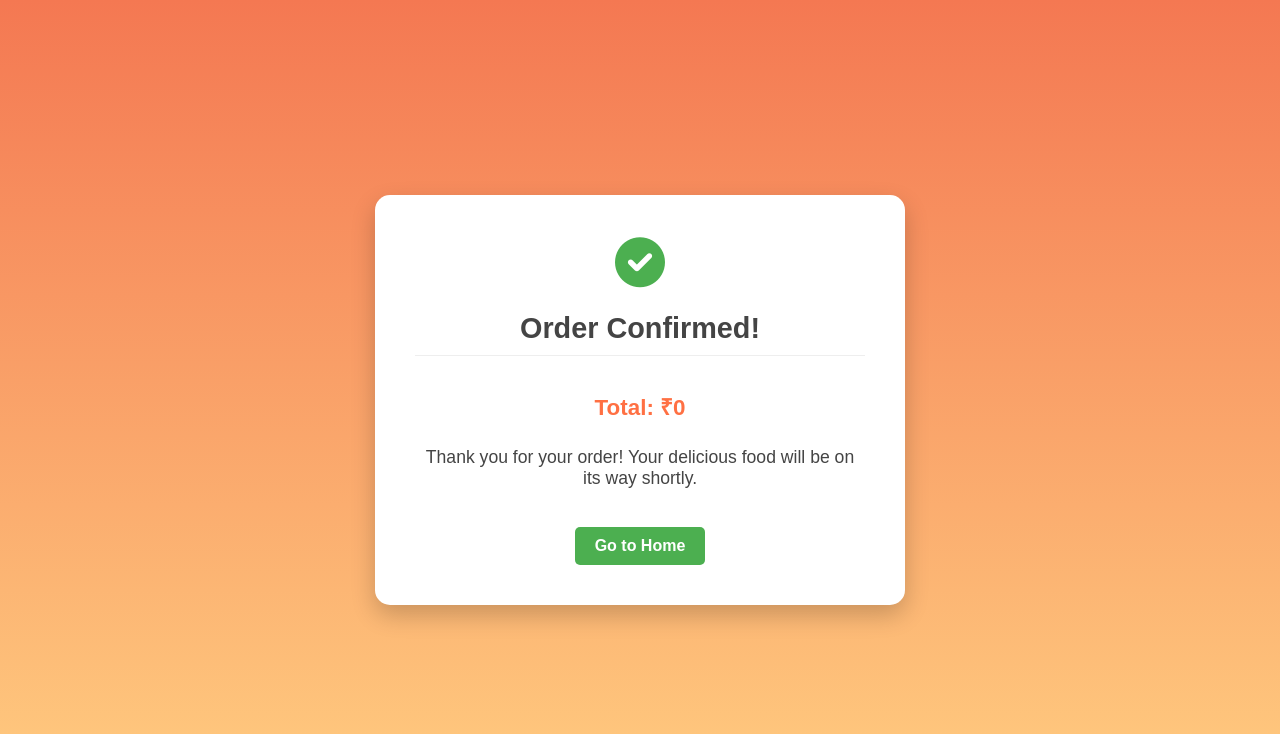
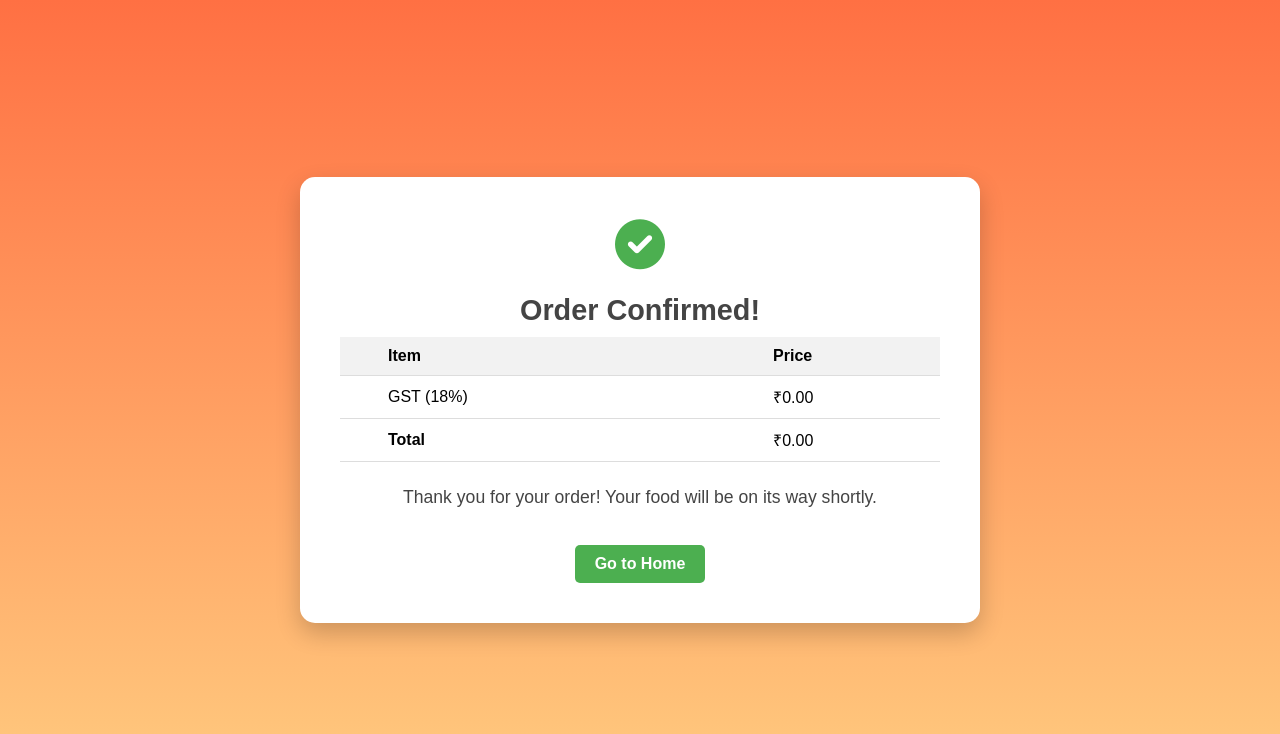
Before and after one commit to Gopinathojha/Start-up, a plain HTML site: page order-confirmation.html in a window 1280 px wide. Drawn offline with Linux system fonts and the light colour scheme.

Commit message:
Update order-confirmation.html

```diff
--- a/order-confirmation.html
+++ b/order-confirmation.html
@@ -9,7 +9,7 @@
         /* Background Gradient */
         body {
             font-family: Arial, sans-serif;
-            background: linear-gradient(180deg, #f47852, #ffcc80);
+            background: linear-gradient(180deg, #ff7043, #ffcc80);
             display: flex;
             justify-content: center;
             align-items: center;
@@ -25,7 +25,7 @@
             box-shadow: 0px 10px 25px rgba(0, 0, 0, 0.2);
             text-align: center;
             width: 90%;
-            max-width: 450px;
+            max-width: 600px;
             animation: fadeIn 1s ease-out;
         }
 
@@ -44,26 +44,42 @@
             font-size: 1.8rem;
         }
 
-        /* Order Summary */
-        .order-summary {
+        /* Order Summary Table */
+        table {
+            width: 100%;
+            border-collapse: collapse;
+            margin-bottom: 20px;
             text-align: left;
-            margin-bottom: 20px;
-            border-top: 1px solid #eee;
-            padding-top: 15px;
         }
 
-        .order-summary-item {
-            display: flex;
-            justify-content: space-between;
-            margin-bottom: 10px;
-            font-size: 1rem;
-            color: #555;
+        th,
+        td {
+            padding: 10px;
+            border-bottom: 1px solid #ddd;
         }
 
-        /* Total Amount Styling */
+        th {
+            background-color: #f2f2f2;
+            text-align: left;
+            font-weight: bold;
+        }
+
+        /* Align price column to the right */
+        td:nth-child(2),
+        th:nth-child(2) {
+            padding-left: 15rem;
+        }
+
+        td:nth-child(1),
+        th:nth-child(1) {
+            text-align: left;
+            padding-left: 3rem;
+        }
+
+
+        /* Final Amount Styling */
         .total-amount {
             font-size: 1.4rem;
-            font-weight: bold;
             color: #ff7043;
             margin-top: 15px;
         }
@@ -76,20 +92,20 @@
         }
 
         /* Go to Home Button */
-        .home-button {
+        .home-btn {
             display: inline-block;
             margin-top: 20px;
             padding: 10px 20px;
             background-color: #4CAF50;
-            color: #fff;
-            text-decoration: none;
-            border-radius: 5px;
+            color: white;
             font-size: 1rem;
             font-weight: bold;
+            border-radius: 5px;
+            text-decoration: none;
             transition: background-color 0.3s ease;
         }
 
-        .home-button:hover {
+        .home-btn:hover {
             background-color: #388e3c;
         }
 
@@ -123,48 +139,69 @@
 
 <body>
     <div class="confirmation-container">
-        <!-- Success Icon -->
         <div class="success-icon">
             <i class="fas fa-check-circle"></i>
         </div>
-
-        <!-- Title -->
         <h1>Order Confirmed!</h1>
-
-        <!-- Order Summary -->
-        <div class="order-summary" id="order-summary">
-            <!-- Order items will be displayed here -->
-        </div>
-
-        <!-- Total Amount -->
-        <p class="total-amount" id="total-amount">Total: ₹0</p>
-
-        <!-- Confirmation Message -->
-        <p class="message">Thank you for your order! Your delicious food will be on its way shortly.</p>
-
-        <!-- Go to Home Button -->
-        <a href="index.html" class="home-button">Go to Home</a>
+        <table>
+            <thead>
+                <tr>
+                    <th>Item</th>
+                    <th>Price</th>
+                </tr>
+            </thead>
+            <tbody id="order-summary">
+                <!-- Order items will be displayed here -->
+            </tbody>
+            <tfoot>
+                <tr>
+                    <td>GST (18%)</td>
+                    <td id="gst-amount">₹0</td>
+                </tr>
+                <tr>
+                    <td><strong>Total</strong></td>
+                    <td id="final-amount">₹0</td>
+                </tr>
+            </tfoot>
+        </table>
+        <p class="message">Thank you for your order! Your food will be on its way shortly.</p>
+        <a href="index.html" class="home-btn">Go to Home</a>
     </div>
 
     <script>
         // Retrieve order data from localStorage
         const orderItems = JSON.parse(localStorage.getItem('orderItems')) || [];
-        const totalAmount = localStorage.getItem('totalAmount') || 0;
+        let totalPrice = 0;
+        const gstRate = 0.18;
 
-        // Populate the order summary
         const orderSummary = document.getElementById('order-summary');
+
+        // Check if orderItems are fetched correctly
+        console.log('Order Items:', orderItems);
+
         orderItems.forEach(item => {
-            const div = document.createElement('div');
-            div.classList.add('order-summary-item');
-            div.innerHTML = `
-                <span>${item.name} (${item.category})</span>
-                <span>${item.price}</span>
+            const price = item.price;
+
+            // Append item details to the table
+            const row = document.createElement('tr');
+            row.innerHTML = `
+                <td>${item.name} (${item.category})</td>
+                <td>₹${price.toFixed(2)}</td>
             `;
-            orderSummary.appendChild(div);
+            orderSummary.appendChild(row);
+
+            // Accumulate total price
+            totalPrice += price;
         });
 
-        // Display the total amount
-        document.getElementById('total-amount').textContent = `Total: ₹${totalAmount}`;
+        // Calculate GST and final amount
+        const gstAmount = totalPrice * gstRate;
+        const finalAmount = totalPrice + gstAmount;
+
+        // Update GST and final total amount
+        document.getElementById('gst-amount').textContent = '₹' + gstAmount.toFixed(2);
+        document.getElementById('final-amount').textContent = '₹' + finalAmount.toFixed(2);
+
     </script>
 </body>
 
```
